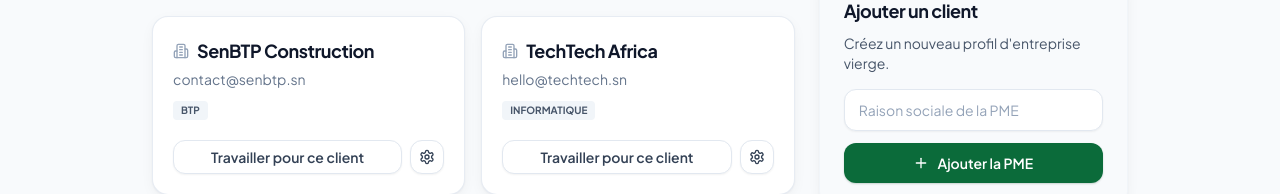
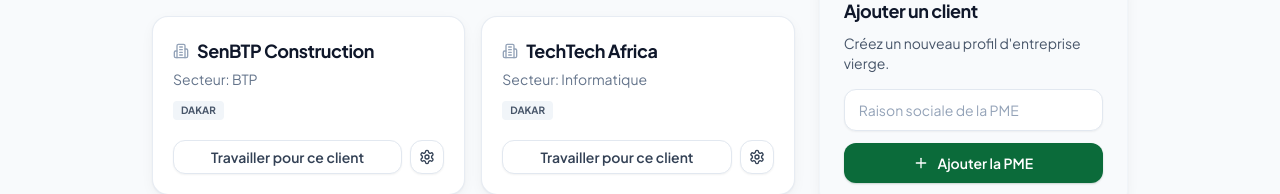
Before and after one commit to mamadouelimanewane/appeloffres, a Next.js app: page /cabinet in a window 1280 px wide. Shown: the part 269-463 px from the top of the page. Built offline with nearby package versions, Linux system fonts and the light colour scheme.

Commit message:
fix: types dans la page espace cabinet

```diff
--- a/src/app/cabinet/page.tsx
+++ b/src/app/cabinet/page.tsx
@@ -7,8 +7,8 @@ import { useLocal, PROFIL_VIDE, type Profil } from "@/lib/storage";
 export default function EspaceCabinet() {
   // On simule une liste de profils gérés par le cabinet
   const [profils, setProfils] = useLocal<Profil[]>("cabinet-profils", [
-    { ...PROFIL_VIDE, nom: "SenBTP Construction", secteurs: ["BTP"], mail: "contact@senbtp.sn" },
-    { ...PROFIL_VIDE, nom: "TechTech Africa", secteurs: ["Informatique"], mail: "hello@techtech.sn" }
+    { ...PROFIL_VIDE, entreprise: "SenBTP Construction", secteur: "BTP" },
+    { ...PROFIL_VIDE, entreprise: "TechTech Africa", secteur: "Informatique" }
   ]);
   const [, setProfilActif] = useLocal<Profil>("profil", PROFIL_VIDE);
 
@@ -17,13 +17,13 @@ export default function EspaceCabinet() {
   const ajouterClient = (e: React.FormEvent) => {
     e.preventDefault();
     if (!nouveauNom.trim()) return;
-    setProfils([...profils, { ...PROFIL_VIDE, nom: nouveauNom }]);
+    setProfils([...profils, { ...PROFIL_VIDE, entreprise: nouveauNom }]);
     setNouveauNom("");
   };
 
   const basculerClient = (client: Profil) => {
     setProfilActif(client);
-    alert(`Vous gérez maintenant le profil de : ${client.nom}. Toutes vos actions sur la plateforme s'appliqueront à cette entreprise.`);
+    alert(`Vous gérez maintenant le profil de : ${client.entreprise || 'Entreprise sans nom'}. Toutes vos actions sur la plateforme s'appliqueront à cette entreprise.`);
   };
 
   return (
@@ -50,10 +50,10 @@ export default function EspaceCabinet() {
             {profils.map((p, i) => (
               <div key={i} className="carte p-5 flex flex-col justify-between">
                 <div>
-                  <h3 className="font-bold text-lg text-slate-900 flex items-center gap-2"><Building2 className="h-4 w-4 text-slate-400" /> {p.nom || "Entreprise sans nom"}</h3>
-                  <p className="text-sm text-slate-500 mt-1">{p.mail || "Pas d'email renseigné"}</p>
+                  <h3 className="font-bold text-lg text-slate-900 flex items-center gap-2"><Building2 className="h-4 w-4 text-slate-400" /> {p.entreprise || "Entreprise sans nom"}</h3>
+                  <p className="text-sm text-slate-500 mt-1">Secteur: {p.secteur || "Non renseigné"}</p>
                   <div className="mt-3 flex flex-wrap gap-1">
-                    {p.secteurs?.map(s => <span key={s} className="text-[10px] uppercase font-bold bg-slate-100 text-slate-600 px-2 py-0.5 rounded">{s}</span>)}
+                    {p.region && <span className="text-[10px] uppercase font-bold bg-slate-100 text-slate-600 px-2 py-0.5 rounded">{p.region}</span>}
                   </div>
                 </div>
                 <div className="mt-5 flex gap-2">
```
